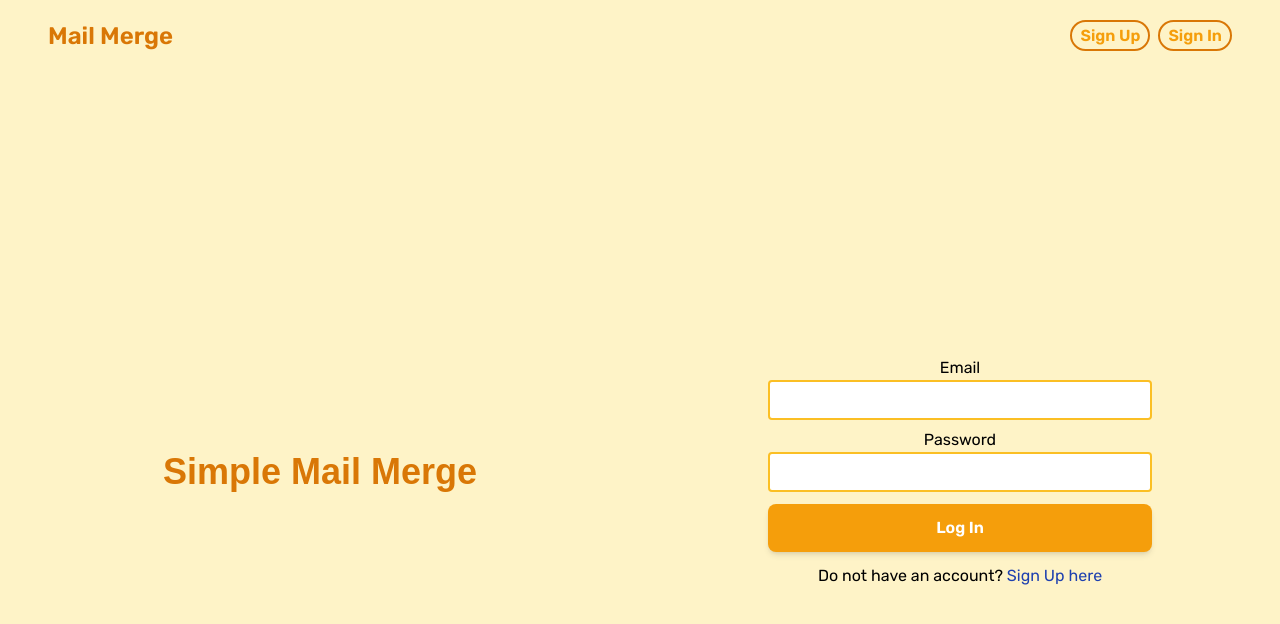
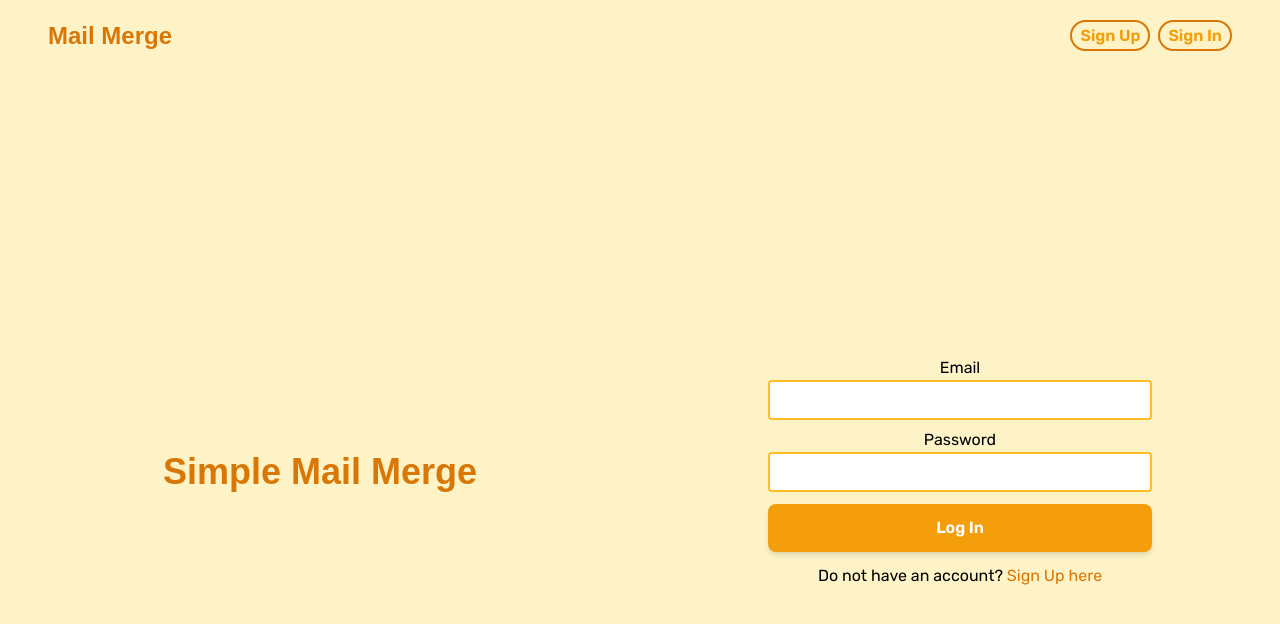
Before and after one commit to OluwaninsolaAO/simple-mail-merge, a Next.js app in the folder frontend/: page /signin in a window 1280 px wide. Shown: the top 624 px of the page. Built offline with nearby package versions, Linux system fonts and the light colour scheme.

Commit message:
Update forms

```diff
--- a/frontend/app/components/Navbar.jsx
+++ b/frontend/app/components/Navbar.jsx
@@ -4,7 +4,7 @@ function Navbar() {
   return (
     <nav className="flex justify-between mx-5 md:mx-12 my-5 items-center">
       <div>
-        <Link href="/" className="text-xl md:text-2xl font-semibold text-amber-600 hover:text-amber-500">
+        <Link href="/" className="text-xl md:text-2xl font-semibold text-content text-amber-600 hover:text-amber-500">
           Mail Merge
         </Link>
       </div>
--- a/frontend/app/components/SignInForm.jsx
+++ b/frontend/app/components/SignInForm.jsx
@@ -14,7 +14,7 @@ export default function SignInForm() {
 
   return (
     <div className="lg:grid grid-cols-2 text-center h-screen items-center">
-      <div className="mb-10 lg:mb-0 lg:my-0">
+      <div className="mb-10 lg:mb-0 lg:my-0 mt-6">
         <h1 className="text-2xl md:text-4xl text-content font-semibold text-amber-600">
           Simple Mail Merge
         </h1>
@@ -47,7 +47,7 @@ export default function SignInForm() {
           </button>
         </form>
         <p className="mt-3">
-          Do not have an account? <Link className="text-blue-800" href="/signup">Sign Up here</Link>
+          Do not have an account? <Link className="text-amber-600" href="/signup">Sign Up here</Link>
         </p>
       </div>
     </div>
--- a/frontend/app/components/SignUpForm.jsx
+++ b/frontend/app/components/SignUpForm.jsx
@@ -82,7 +82,7 @@ export default function SignUpForm() {
           </button>
         </form>
         <p className="mt-3">
-          Already have an account? <Link className="text-blue-800" href="/signin">Sign In here</Link>
+          Already have an account? <Link className="text-amber-600" href="/signin">Sign In here</Link>
         </p>
       </div>
     </div>
```
